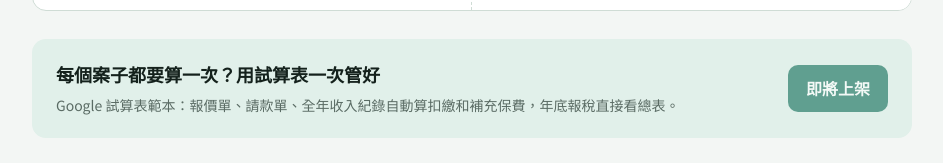
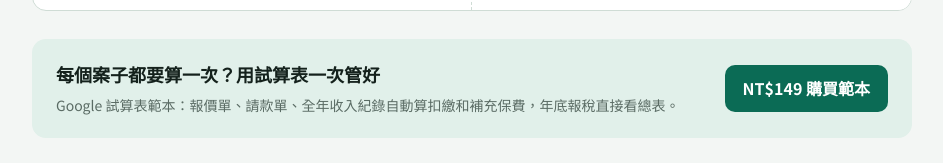
Before and after one commit to Felixqaq/tw-freelance-calc, a plain HTML site: page index.html in a window 1280 px wide. Shown: the part 637-800 px from the top of the page, without its empty margins (168-1111 px from the left). Drawn offline with Linux system fonts and the light colour scheme.

Commit message:
Link buy button to Portaly product
Co-Authored-By: Claude Opus 5.5 <noreply@anthropic.com>
Claude-Session: https://claude.ai/code/session_01Us3uqzRbycyHwZcLZZeDgq

```diff
--- a/index.html
+++ b/index.html
@@ -135,7 +135,7 @@ a{color:var(--accent)}
     <h3>每個案子都要算一次？用試算表一次管好</h3>
     <p>Google 試算表範本：報價單、請款單、全年收入紀錄自動算扣繳和補充保費，年底報稅直接看總表。</p>
   </div>
-  <a class="btn" id="buy" href="#" aria-disabled="true">即將上架</a>
+  <a class="btn" id="buy" href="https://portaly.cc/felix4852" target="_blank" rel="noopener">NT$149 購買範本</a>
 </aside>
 
 <article>
```
